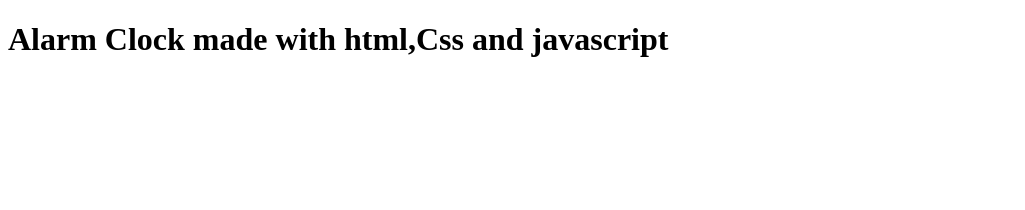
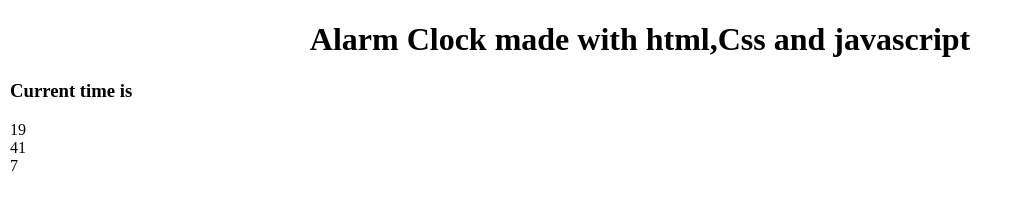
Before and after one commit to mendelsphotography/Clock, a plain HTML site: page index.html in a window 1280 px wide. Shown: the whole page, without its empty margins (0-1025 px from the left). Drawn offline with Linux system fonts and the light colour scheme.

Commit message:
add time

```diff
--- a/index.html
+++ b/index.html
@@ -7,7 +7,15 @@
     <link rel="stylesheet" href="style.css" />
   </head>
   <body>
-    <h1>Alarm Clock made with html,Css and javascript</h1>
+    <h1 class="heading">Alarm Clock made with html,Css and javascript</h1>
+
+    <div id="clock">
+      <h3>Current time is</h3>
+      <div id="hours"></div>
+      <div id="minutes"></div>
+      <div id="seconds"></div>
+      <div id="milaseconds"></div>
+    </div>
 
     <script src="script.js"></script>
   </body>
--- a/script.js
+++ b/script.js
@@ -1 +1,6 @@
 console.log('Hello World!');
+
+document.getElementById("hours").innerHTML = new Date().getHours();
+document.getElementById("minutes").innerHTML = new Date().getMinutes();
+document.getElementById("seconds").innerHTML = new Date().getSeconds();
+//document.getElementById("milaseconds").innerHTML = new Date().getMilliseconds();
--- a/style.css
+++ b/style.css
@@ -0,0 +1,7 @@
+body {
+margin: 10px;
+}
+
+h1 {
+    text-align: center;
+}
```
Also changed, not shown: 1 other file.
